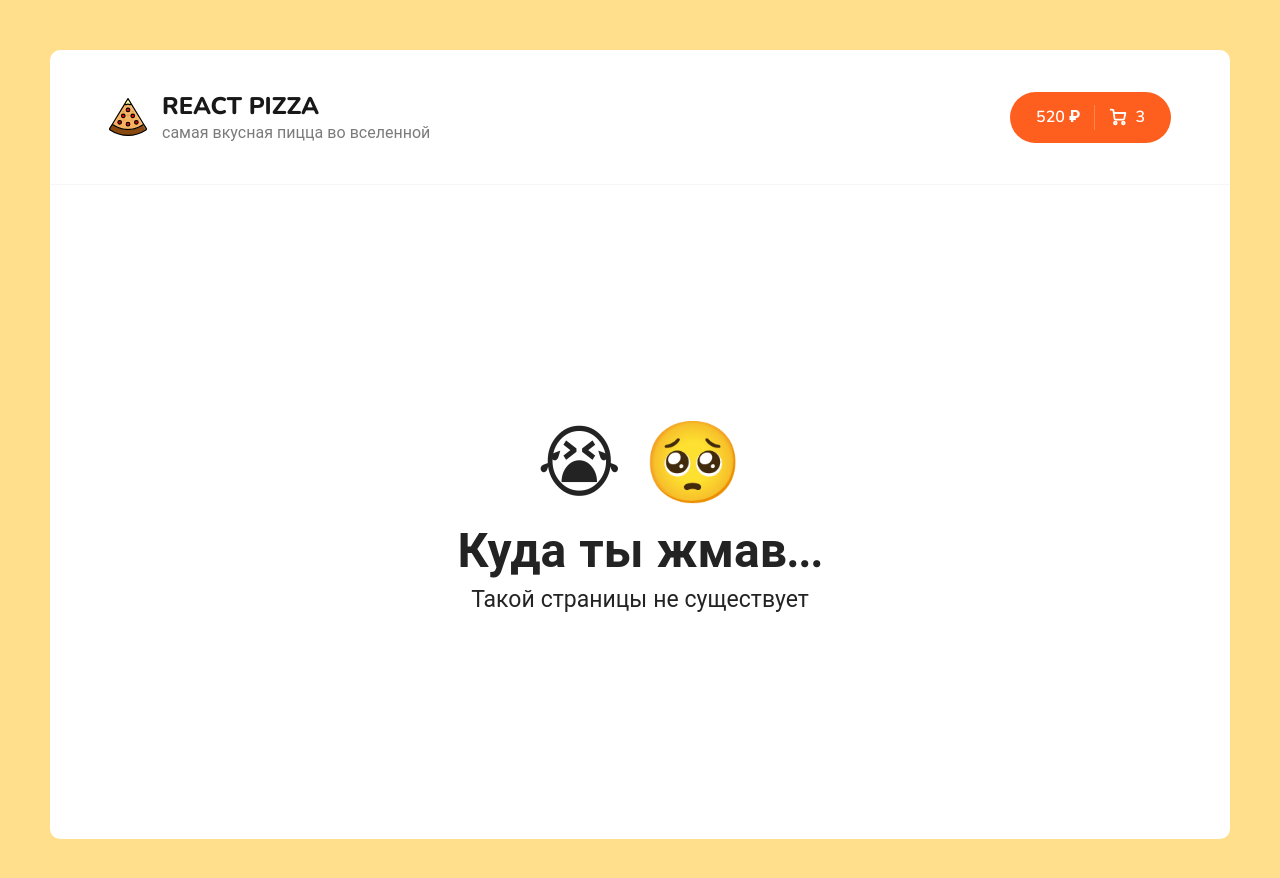
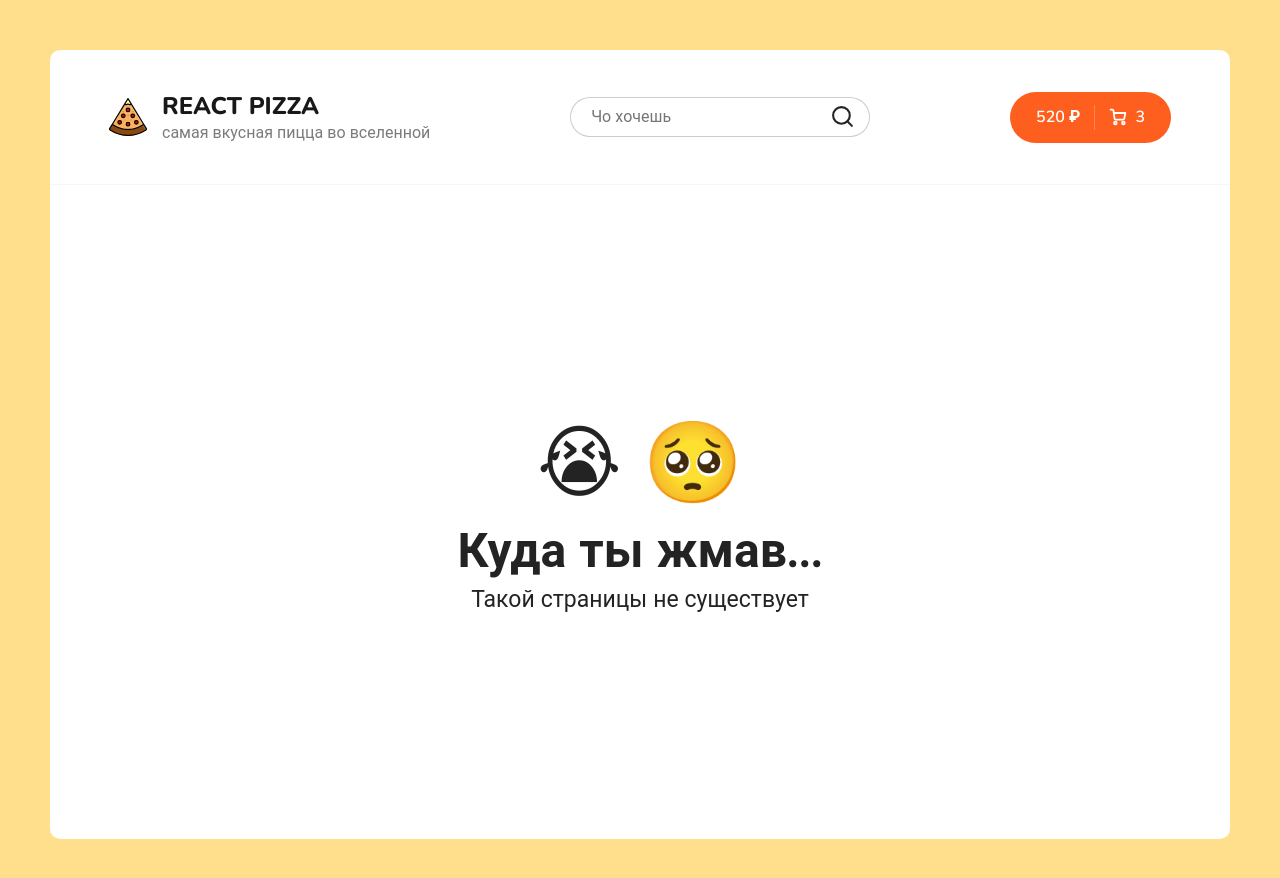
Before and after one commit to nocapkenny/react-pizza, a React (Create React App) app: page /pizza/1 in a window 1280 px wide. Shown: the top 878 px of the page. Built offline with nearby package versions, Linux system fonts and the light colour scheme.

Commit message:
10 lesson

```diff
--- a/package.json
+++ b/package.json
@@ -9,6 +9,7 @@
     "react": "^18.2.0",
     "react-content-loader": "^6.2.0",
     "react-dom": "^18.2.0",
+    "react-paginate": "^8.1.4",
     "react-router-dom": "^6.9.0",
     "react-scripts": "5.0.1",
     "sass": "^1.58.3",
--- a/src/App.js
+++ b/src/App.js
@@ -10,14 +10,14 @@ import {Route, Routes} from "react-router-dom";
 
 
 function App() {
-
+    const [searchValue, setSearchValue] = React.useState('')
 
     return (
         <div className="wrapper">
-            <Header/>
+            <Header searchValue={searchValue} setSearchValue={setSearchValue}/>
             <div className="content">
                 <Routes>
-                    <Route path="" element={<Home/>}/>
+                    <Route path="" element={<Home searchValue={searchValue}/>}/>
                     <Route path="/cart" element={<Cart/>}/>
                     <Route path="*" element={<NotFound/>}/>
                 </Routes>
--- a/src/components/Header.jsx
+++ b/src/components/Header.jsx
@@ -2,8 +2,9 @@ import React from "react";
 import {Link} from "react-router-dom";
 
 import logoSvg from "../assets/img/pizza-logo.svg"
+import Search from "./Search";
 
-function Header() {
+function Header( {searchValue, setSearchValue} ) {
     return (
         <div className="header">
             <div className="container">
@@ -16,6 +17,7 @@ function Header() {
                         </div>
                     </div>
                 </Link>
+                <Search searchValue={searchValue} setSearchValue={setSearchValue}/>
                 <div className="header__cart">
                     <Link to="/cart" className="button button--cart">
                         <span>520 ₽</span>
--- /dev/null
+++ b/src/components/Pagination/Pagination.module.scss
@@ -0,0 +1,28 @@
+.pagination{
+  display: flex;
+  justify-content: center;
+  a{
+    padding: 10px;
+    margin: 10px;
+    border: 1px solid #fe5f1e;
+    border-radius: 30px;
+    width: 40px;
+    height: 40px;
+    align-items: center;
+    display: inline-flex;
+    justify-content: center;
+    cursor: pointer;
+    transition: all .3s ease-in-out;
+    &:hover{
+      background-color: #fe5f1e;
+    }
+  }
+  :global{
+    .selected{
+      a{
+        background-color: #fe5f1e;
+      }
+    }
+  }
+
+}
--- /dev/null
+++ b/src/components/Pagination/index.jsx
@@ -0,0 +1,20 @@
+import React from "react";
+import ReactPaginate from "react-paginate";
+
+import styles from './Pagination.module.scss'
+
+const Pagination = ( {onChangePage} ) => {
+    return (
+        <ReactPaginate className={styles.pagination}
+                       breakLabel="..."
+                       nextLabel=">"
+                       onPageChange={(event) => onChangePage(event.selected + 1)}
+                       pageRangeDisplayed={4}
+                       pageCount={3}
+                       previousLabel="<"
+                       renderOnZeroPageCount={null}
+        />
+    )
+}
+
+export default Pagination
--- /dev/null
+++ b/src/components/Search/Search.module.scss
@@ -0,0 +1,39 @@
+.input{
+  border: 1px solid rgba(0,0,0,0.2);
+  border-radius: 30px;
+  padding: 8px 20px;
+  width: 300px;
+  font-size: 16px;
+  transition: all .2s ease-in-out;
+  &:focus{
+    border: 1px solid rgba(0,0,0,0.4);
+    width: 400px;
+  }
+}
+.inner{
+  position: relative;
+
+}
+.icon{
+  width: 25px;
+  height: 25px;
+  position: absolute;
+  right: 15px;
+  top: 7px;
+  bottom: 0;
+  cursor: pointer;
+}
+.clear{
+  width: 33px;
+  height: 33px;
+  position: absolute;
+  right: -33px;
+  top: 3px;
+  bottom: 0;
+  opacity: .2;
+  transition: all .3s ease-in-out;
+  cursor: pointer;
+  &:hover{
+    opacity: 1;
+  }
+}
--- /dev/null
+++ b/src/components/Search/index.jsx
@@ -0,0 +1,28 @@
+import React from "react";
+
+import styles from './Search.module.scss'
+
+
+const Search = ( {searchValue,setSearchValue} ) => {
+    return (
+
+        <div className={styles.inner}>
+            <input value={searchValue} onChange={(event) =>setSearchValue(event.target.value)} className={styles.input} placeholder="Чо хочешь"/>
+            <svg className={styles.icon} fill="none" height="24" stroke="currentColor" strokeLinecap="round"
+                 strokeLinejoin="round" strokeWidth="2" viewBox="0 0 24 24" width="24"
+                 xmlns="http://www.w3.org/2000/svg">
+                <circle cx="11" cy="11" r="8"/>
+                <line x1="21" x2="16.65" y1="21" y2="16.65"/>
+            </svg>
+            {searchValue && (
+                <svg onClick={()=>setSearchValue('')} className={styles.clear} width="800px" height="800px" viewBox="0 0 24 24" fill="none">
+                <g>
+                    <path d="M18 18L12 12M12 12L6 6M12 12L18 6M12 12L6 18" stroke="#000000" strokeWidth="2" strokeLinecap="round" strokeLinejoin="round"/>
+                </g>
+            </svg>
+            )}
+        </div>
+    )
+}
+
+export default Search
--- a/src/pages/Home.jsx
+++ b/src/pages/Home.jsx
@@ -4,27 +4,32 @@ import Categories from "../components/Categories";
 import Sort from "../components/Sort";
 import Skeleton from "../components/PizzaBlock/PizzaSkeleton";
 import PizzaBlock from "../components/PizzaBlock/PizzaBlock";
+import Pagination from "../components/Pagination";
 
-const Home = () => {
+
+const Home = ( {searchValue} ) => {
     const [items, setItems] = React.useState([])
     const [isLoading, setIsLoading] = React.useState(true)
     const [categoryId,setCategoryId] = React.useState(0)
     const [sort,setSort] = React.useState({name:'популярности(desc)', sortProperty:'rating'})
-
+    const [currentPage,setCurrentPage] = React.useState(1)
+    const pizzas = items.map((obj) => <PizzaBlock key={obj.id} {...obj}/>);
+    const skeletons = [...new Array(6)].map((_, index) => <Skeleton key={index}/>);
 
     React.useEffect(() => {
         const order = sort.sortProperty.includes('-') ? 'asc' : 'desc';
         const sortBy = sort.sortProperty.replace('-','');
         const category = categoryId>0 ? `category=${categoryId}` : '';
+        const search = searchValue ? `&search=${searchValue}` : '';
         setIsLoading(true);
-        fetch(`https://640762ff862956433e6e16ff.mockapi.io/items?${category}&sortBy=${sortBy}&order=${order}`)
+        fetch(`https://640762ff862956433e6e16ff.mockapi.io/items?page=${currentPage}&limit=4&${category}&sortBy=${sortBy}&order=${order}${search}`)
             .then((response) => response.json())
             .then((arr) => {
                 setItems(arr);
                 setIsLoading(false);
             });
             window.scrollTo(0,0)
-    }, [categoryId,sort]);
+    }, [categoryId,sort,searchValue,currentPage]);
     return (
         <div className="container">
             <div className="content__top">
@@ -33,9 +38,9 @@ const Home = () => {
             </div>
             <h2 className="content__title">Все пиццы</h2>
             <div className="content__items">
-                {isLoading ? [...new Array(6)].map((_, index) => <Skeleton key={index}/>)
-                    : items.map((obj) => <PizzaBlock key={obj.id} {...obj}/>)}
+                {isLoading ?  skeletons : pizzas}
             </div>
+            <Pagination onChangePage={(number)=>setCurrentPage(number)}/>
         </div>
     )
 }
--- a/src/scss/app.scss
+++ b/src/scss/app.scss
@@ -27,7 +27,7 @@ body {
   &__items {
     display: grid;
     grid-template-columns: repeat(4, 1fr);
-    grid-template-rows: repeat(2,1fr);
+    grid-template-rows: repeat(1,1fr);
     grid-column-gap: 11px;
 
     @media (max-width: 1400px) {
```
Also changed, not shown: 1 other file (tests, documents, lock files or other folders).
